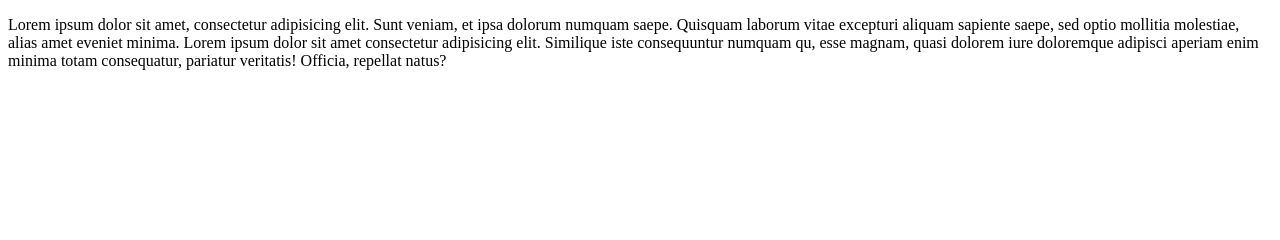
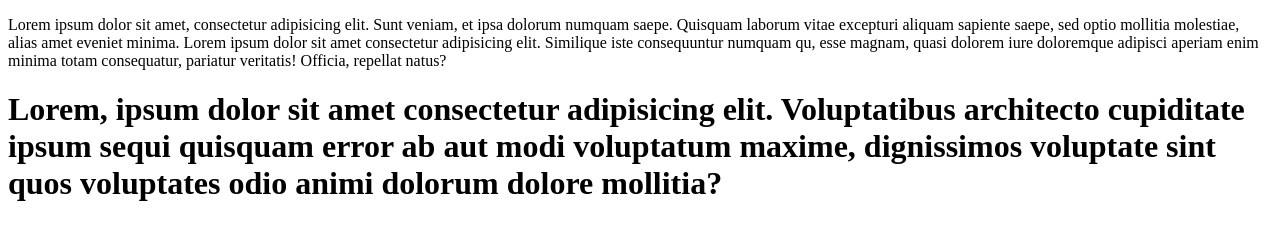
Before and after one commit to uwingabirejoselyne/Gym-Git-Exercise-Solutions, a plain HTML site: page index.html in a window 1280 px wide. Drawn offline with Linux system fonts and the light colour scheme.

Commit message:
index.html change

```diff
--- a/index.html
+++ b/index.html
@@ -8,5 +8,6 @@
 </head>
 <body>
     <p>Lorem ipsum dolor sit amet, consectetur adipisicing elit. Sunt veniam, et ipsa dolorum numquam saepe. Quisquam laborum vitae excepturi aliquam sapiente saepe, sed optio mollitia molestiae, alias amet eveniet minima. Lorem ipsum dolor sit amet consectetur adipisicing elit. Similique iste consequuntur numquam qu, esse magnam, quasi dolorem iure doloremque adipisci aperiam enim minima totam consequatur, pariatur veritatis! Officia, repellat natus?</p>
+    <h1>Lorem, ipsum dolor sit amet consectetur adipisicing elit. Voluptatibus architecto cupiditate ipsum sequi quisquam error ab aut modi voluptatum maxime, dignissimos voluptate sint quos voluptates odio animi dolorum dolore mollitia?</h1>
 </body>
 </html>
```
